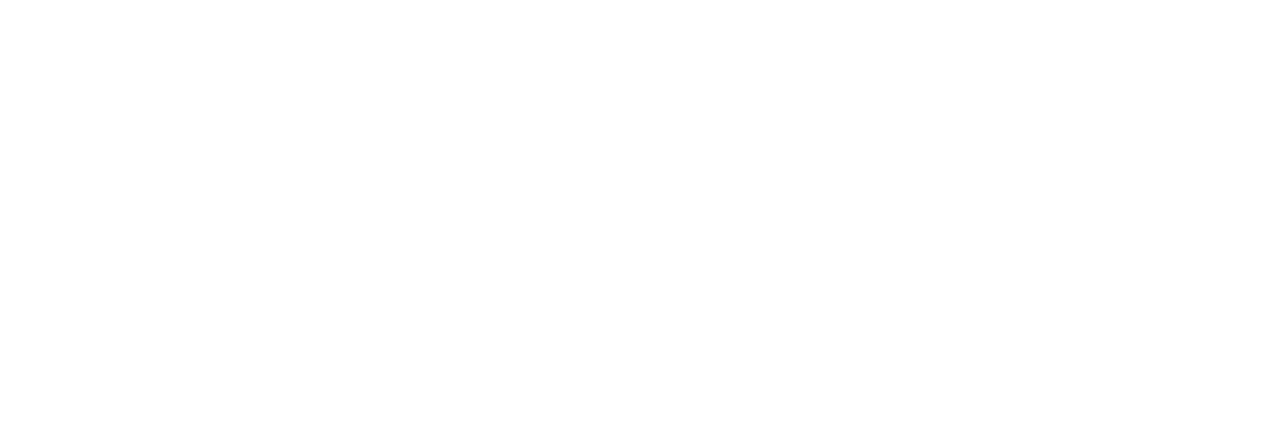
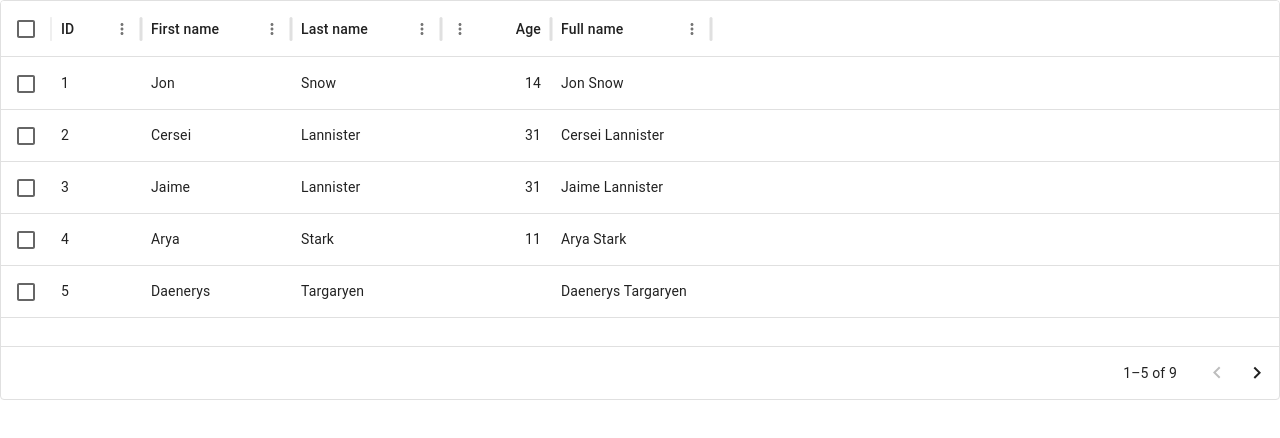
Before and after one commit to aseshghatani/DriveThruFrontEnd, a React (Vite) app: page /admin/trial in a window 1280 px wide. Before the commit this address had no page. Shown: the top 438 px of the page. Built offline with nearby package versions, Linux system fonts and the light colour scheme.

Commit message:
ui implementation

```diff
--- a/package.json
+++ b/package.json
@@ -14,6 +14,7 @@
     "@emotion/styled": "^11.14.1",
     "@fontsource/roboto": "^5.2.10",
     "@mui/material": "^7.3.8",
+    "@mui/x-data-grid": "^8.27.3",
     "axios": "^1.13.5",
     "react": "^19.2.0",
     "react-dom": "^19.2.0",
--- a/src/App.tsx
+++ b/src/App.tsx
@@ -14,6 +14,8 @@ import HomePage from "./pages/HomePage";
 import Restaurant from "./pages/Restaurant";
 import Login from "./pages/Admin/Login";
 import AdminHome from "./pages/Admin/AdminHome";
+import AdminRestaurant from "./pages/Admin/Restaurants/AdminRestaurant";
+import DataGridDemo from "./components/DataGridDemo";
 
 function App() {
   const theme = createTheme({
@@ -59,11 +61,20 @@ function App() {
             <Route
               path="/admin"
               element={
-                <ProtectedRoute>
+                <ProtectedRoute redirectTo="/admin/login">
                   <AdminHome />
                 </ProtectedRoute>
               }
             />
+            <Route
+              path="/admin/restaurant"
+              element={
+                <ProtectedRoute redirectTo="/admin/login">
+                  <AdminRestaurant />
+                </ProtectedRoute>
+              }
+            />
+            <Route path="/admin/trial" element={<DataGridDemo />} />
           </Routes>
         </CssBaseline>
       </ThemeProvider>
--- /dev/null
+++ b/src/components/DataGridDemo.tsx
@@ -0,0 +1,67 @@
+import Box from "@mui/material/Box";
+import { DataGrid } from "@mui/x-data-grid";
+import type { GridColDef } from "@mui/x-data-grid";
+
+const columns: GridColDef<(typeof rows)[number]>[] = [
+  { field: "id", headerName: "ID", width: 90 },
+  {
+    field: "firstName",
+    headerName: "First name",
+    width: 150,
+    editable: true,
+  },
+  {
+    field: "lastName",
+    headerName: "Last name",
+    width: 150,
+    editable: true,
+  },
+  {
+    field: "age",
+    headerName: "Age",
+    type: "number",
+    width: 110,
+    editable: true,
+  },
+  {
+    field: "fullName",
+    headerName: "Full name",
+    description: "This column has a value getter and is not sortable.",
+    sortable: false,
+    width: 160,
+    valueGetter: (value, row) => `${row.firstName || ""} ${row.lastName || ""}`,
+  },
+];
+
+const rows = [
+  { id: 1, lastName: "Snow", firstName: "Jon", age: 14 },
+  { id: 2, lastName: "Lannister", firstName: "Cersei", age: 31 },
+  { id: 3, lastName: "Lannister", firstName: "Jaime", age: 31 },
+  { id: 4, lastName: "Stark", firstName: "Arya", age: 11 },
+  { id: 5, lastName: "Targaryen", firstName: "Daenerys", age: null },
+  { id: 6, lastName: "Melisandre", firstName: null, age: 150 },
+  { id: 7, lastName: "Clifford", firstName: "Ferrara", age: 44 },
+  { id: 8, lastName: "Frances", firstName: "Rossini", age: 36 },
+  { id: 9, lastName: "Roxie", firstName: "Harvey", age: 65 },
+];
+
+export default function DataGridDemo() {
+  return (
+    <Box sx={{ height: 400, width: "100%" }}>
+      <DataGrid
+        rows={rows}
+        columns={columns}
+        initialState={{
+          pagination: {
+            paginationModel: {
+              pageSize: 5,
+            },
+          },
+        }}
+        pageSizeOptions={[5]}
+        checkboxSelection
+        disableRowSelectionOnClick
+      />
+    </Box>
+  );
+}
--- a/src/pages/Admin/AdminHome.tsx
+++ b/src/pages/Admin/AdminHome.tsx
@@ -1,8 +1,18 @@
-import { Box, Button, Container, Typography } from "@mui/material";
+import {
+  Box,
+  Button,
+  Card,
+  CardActionArea,
+  CardContent,
+  Container,
+  Grid,
+  Typography,
+} from "@mui/material";
 import React, { useEffect, useState } from "react";
 import { replace, useNavigate } from "react-router-dom";
 import AdminNavbar from "../../components/AdminNavbar";
-
+import axios from "axios";
+import ArrowForwardIcon from "@mui/icons-material/ArrowForward";
 interface User {
   username: string;
   name: string;
@@ -45,6 +55,24 @@ export default function AdminHome() {
     localStorage.removeItem("admin");
     localStorage.removeItem("adminToken");
   };
+
+  const handleRestaurant = async () => {
+    try {
+      const response = await axios("http://localhost:8080/restaurant/all");
+      if (response.data.success) {
+        navigate("/admin/restaurant", {
+          state: {
+            restaurant: response.data.data,
+          },
+        });
+      } else {
+        console.log(response.data.message);
+      }
+    } catch (error) {
+      console.log(error);
+    }
+  };
+
   return (
     <>
       <AdminNavbar />
@@ -59,8 +87,55 @@ export default function AdminHome() {
           </Button>
         </Box>
 
-        <Box>
-
+        <Box sx={{ display: "flex", mt: 3, flexDirection: "column", gap: 3 }}>
+          <Card>
+            <CardActionArea
+              onClick={handleRestaurant}
+              sx={{
+                display: "flex",
+                alignItems: "center",
+                justifyContent: "space-between",
+              }}
+            >
+              <CardContent>
+                <Typography sx={{ cursor: "pointer" }} variant="h5">
+                  Restaurants
+                </Typography>
+              </CardContent>
+            </CardActionArea>
+          </Card>
+          <Card>
+            <CardActionArea
+              onClick={handleRestaurant}
+              sx={{
+                display: "flex",
+                alignItems: "center",
+                justifyContent: "space-between",
+              }}
+            >
+              <CardContent>
+                <Typography sx={{ cursor: "pointer" }} variant="h5">
+                  Users
+                </Typography>
+              </CardContent>
+            </CardActionArea>
+          </Card>
+          <Card>
+            <CardActionArea
+              onClick={handleRestaurant}
+              sx={{
+                display: "flex",
+                alignItems: "center",
+                justifyContent: "space-between",
+              }}
+            >
+              <CardContent>
+                <Typography sx={{ cursor: "pointer" }} variant="h5">
+                  Orders
+                </Typography>
+              </CardContent>
+            </CardActionArea>
+          </Card>
         </Box>
       </Container>
     </>
--- /dev/null
+++ b/src/pages/Admin/Restaurants/AdminRestaurant.tsx
@@ -0,0 +1,69 @@
+import { Box, Container } from "@mui/material";
+import { DataGrid } from "@mui/x-data-grid";
+import type { GridColDef } from "@mui/x-data-grid";
+import axios from "axios";
+import React, { useEffect, useState } from "react";
+import { useLocation } from "react-router-dom";
+import AdminNavbar from "../../../components/AdminNavbar";
+const columns: GridColDef<(typeof restaurants)[number]>[] = [
+  { field: "id", headerName: "ID", width: 90 },
+
+  { field: "name", headerName: "Restaurant Name", width: 150 },
+  {
+    field: "active",
+    headerName: "Active",
+    width: 90,
+    valueGetter: (_, restaurants) =>
+      restaurants.active ? "Active" : " InActive",
+  },
+  {
+    field: "VegFriendly",
+    headerName: "Is Veg",
+    width: 90,
+    valueGetter: (_, restaurants) =>
+      restaurants.VegFriendly ? "Veg" : "Non-Veg",
+  },
+  { field: "likes", headerName: "Likes", width: 90 },
+  { field: "dislikes", headerName: "Dislike", width: 90 },
+  {
+    field: "City",
+    headerName: "City",
+    width: 90,
+    valueGetter: (_, restaurants) => restaurants.restaurantAddress.city,
+  },
+];
+export default function AdminRestaurant() {
+  const location = useLocation();
+  const [restaurants, setRestaurants] = useState<any[]>([]);
+
+  useEffect(() => {
+    if (location.state?.restaurants) {
+      setRestaurants(location.state.restaurants);
+      return;
+    }
+
+    axios
+      .get("http://localhost:8080/restaurant/all")
+      .then((res) => setRestaurants(res.data.data || res.data))
+      .catch(console.error);
+  }, [location.state]);
+
+  if (!restaurants.length) {
+    return <Container sx={{ mt: 3 }}>Loading restaurants...</Container>;
+  }
+
+  return (
+    <>
+      <AdminNavbar />
+      <Container sx={{ mt: 3 }}>
+        <Box sx={{ height: 400, width: "100%" }}>
+          <DataGrid
+            rows={restaurants}
+            columns={columns}
+            pageSizeOptions={[5, 10, 25]}
+          />
+        </Box>
+      </Container>
+    </>
+  );
+}
```
Also changed, not shown: 1 other file (tests, documents, lock files or other folders).
